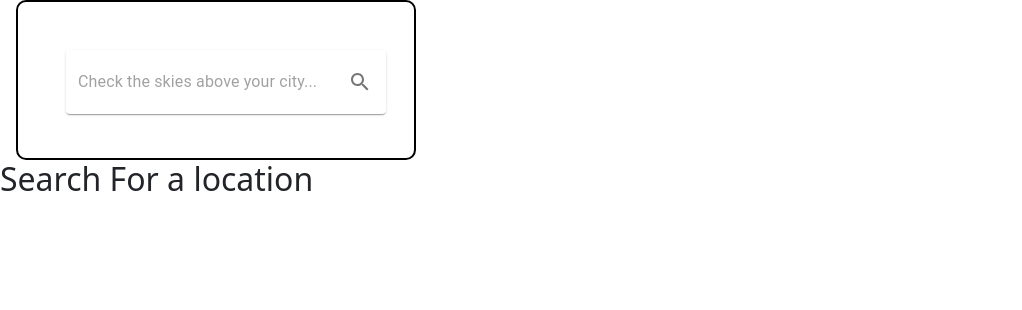
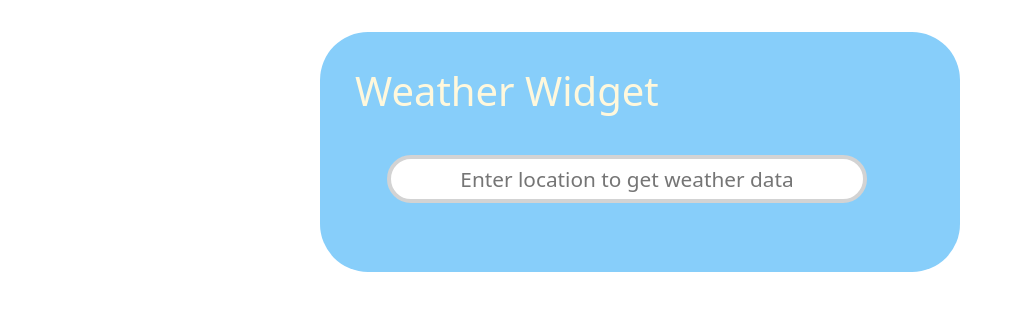
Before and after one commit to Sakshi-Dappu/Triple-Threat, a React (Vite) app: page / in a window 1280 px wide. Shown: the top 310 px of the page, without its empty margins (0-1022 px from the left). Built offline with nearby package versions, Linux system fonts and the light colour scheme.

Commit message:
Revised Weather Functionality

```diff
--- a/src/App.jsx
+++ b/src/App.jsx
@@ -1,14 +1,10 @@
-import React from "react";
-// import Counter from "./component/EBComponents/Counter";
-// import ErrorBoundary from "./component/EBComponents/ErrorBoundary";
-import Weather from "./component/Weather";
-import ErrorBoundary from "./component/ErrorBoundary";
+import React from 'react'
+import Weather from './WeatherPractice/weather'
+
 export default function App() {
   return (
     <div>
-      <ErrorBoundary>
-        <Weather />
-      </ErrorBoundary>
+      <Weather />
     </div>
-  );
+  )
 }
--- /dev/null
+++ b/src/WeatherPractice/InfoBox.css
@@ -0,0 +1,7 @@
+.InfoCard {
+    border: 2px solid black;
+    border-radius: 3rem;
+    background-color: lightskyblue;
+    padding: 3rem;
+    font-size: 1.5rem;
+}
--- /dev/null
+++ b/src/WeatherPractice/InfoBox.jsx
@@ -0,0 +1,91 @@
+import React from "react";
+import "./InfoBox.css";
+export default function InfoBox({ data }) {
+  const convertToReadablrFormat = (unixTimestamp) => {
+    const date = new Date(unixTimestamp * 1000);
+    return date.toLocaleString();
+  };
+
+  return (
+    <div>
+      {data && (
+        <div className="InfoCard">
+          <p>
+            <b>Location:&nbsp;</b> {data.name}
+          </p>
+          <p>
+            <b>Date: &nbsp;</b>
+            {convertToReadablrFormat(data.dt)}
+          </p>
+          <p>
+            <b>Feels Like: &nbsp;</b>
+            {data.main.feels_like}°C
+          </p>
+          <p>
+            <b>Humidity: &nbsp;</b>
+            {data.main.humidity}%
+          </p>
+          <p>
+            <b>Sea Level: &nbsp;</b>
+            {data.main.sea_level} hPa
+          </p>
+          <p>
+            <b>Temperature: &nbsp;</b>
+            {data.main.temp} °C
+          </p>
+          <p>
+            <b>Country: &nbsp;</b>
+            {data.sys.country}
+          </p>
+          <p>
+            <b>Sunrise: &nbsp;</b>
+            {convertToReadablrFormat(data.sys.sunrise)}
+          </p>
+          <p>
+            <b>Sunset: &nbsp;</b>
+            {convertToReadablrFormat(data.sys.sunset)}
+          </p>
+          <p>
+            <b>Atmosphere: &nbsp;</b>
+            {data.weather[0].main}
+          </p>
+          <p>
+            <b>Description: &nbsp;</b>
+            {data.weather[0].description}
+          </p>
+        </div>
+      )}
+    </div>
+  );
+}
+
+// import React from "react";
+// import "./InfoBox.css";
+
+// export default function InfoBox({ data }) {
+//   // Function to convert Unix timestamp to readable format
+//   const convertToReadableFormat = (unixTimestamp) => {
+//     const date = new Date(unixTimestamp * 1000); // Convert seconds to milliseconds
+//     return date.toLocaleString(); // Return readable format like "MM/DD/YYYY, HH:MM:SS"
+//   };
+
+//   return (
+//     <div>
+//       {data && (
+//         <div className="InfoCard">
+//           <p><b>Location:&nbsp;</b>{data.name}</p>
+//           <p><b>Date: &nbsp;</b>{convertToReadableFormat(data.dt)}</p> {/* Convert dt */}
+//           <p><b>Feels Like: &nbsp;</b>{data.main.feels_like}°C</p>
+//           <p><b>Humidity: &nbsp;</b>{data.main.humidity}%</p>
+//           <p><b>Sea Level: &nbsp;</b>{data.main.sea_level} hPa</p>
+//           <p><b>Temperature: &nbsp;</b>{data.main.temp}°C</p>
+//           <p><b>Country: &nbsp;</b>{data.sys.country}</p>
+//           <p><b>Sunrise: &nbsp;</b>{convertToReadableFormat(data.sys.sunrise)}</p> {/* Convert sunrise */}
+//           <p><b>Sunset: &nbsp;</b>{convertToReadableFormat(data.sys.sunset)}</p> {/* Convert sunset */}
+//           <p><b>Atmosphere: &nbsp;</b>{data.weather[0].main}</p>
+//           <p><b>Description: &nbsp;</b>{data.weather[0].description}</p>
+//         </div>
+//       )}
+//     </div>
+//   );
+// }
--- /dev/null
+++ b/src/WeatherPractice/SearchBox.css
@@ -0,0 +1,29 @@
+.searchBox {
+  margin: 2rem;
+  height: 3rem;
+  width: 30rem;
+  padding: 10 20px;
+  text-align: center;
+  font-size: 1.3rem;
+  border-radius: 24px;
+  border: 4px solid lightgray;
+}
+
+.searchBtn {
+  margin: 1rem;
+  border-radius: 24px;
+  border: 4px solid lightblue;
+  background-color: black;
+
+  color: white;
+  font-weight: 500;
+  height: 3.2rem;
+  width: 10rem;
+  padding: 5 10px;
+  font-size: 1.3rem;
+}
+
+.searchBtn:hover {
+  background-color: rgb(135, 169, 205);
+  color: white;
+}
--- /dev/null
+++ b/src/WeatherPractice/SearchBox.jsx
@@ -0,0 +1,36 @@
+import React, { useState } from "react";
+import "./SearchBox.css";
+
+export default function SearchBox({ onSearch }) {
+  const [location, setLocation] = useState("");
+
+  const handleInputChange = (e) => {
+    setLocation(e.target.value);
+  };
+
+  const handleSearch = () => {
+    if (location) {
+      onSearch(location);
+    }
+  };
+
+  return (
+    <div className="searchBoxContainer">
+      <input
+        onChange={handleInputChange}
+        type="text"
+        className="searchBox"
+        placeholder="Enter location to get weather data"
+        required
+      />
+
+      {location && (
+        <button className="searchBtn" onClick={handleSearch}>
+          Check sky
+        </button>
+      )}
+
+      <br />
+    </div>
+  );
+}
--- /dev/null
+++ b/src/WeatherPractice/Weather.css
@@ -0,0 +1,10 @@
+.container {
+  height: 15rem;
+  width: 40rem;
+  padding: 35px;
+  margin-top: 2rem;
+  border: 8px solid ligh;
+  background-color: lightskyblue;
+  color: cornsilk;
+  border-radius: 3rem;
+}
--- /dev/null
+++ b/src/WeatherPractice/Weather.jsx
@@ -0,0 +1,31 @@
+import React, { useState } from "react";
+import "./Weather.css";
+import SearchBox from "./SearchBox";
+import InfoBox from "./InfoBox";
+export default function Weather() {
+  const [info, setInfo] = useState(null);
+  const [errData, setErrData] = useState(null);
+  const GetData = async (location) => {
+    const API_Key = "cb5f39912e548a00caf9112a4f3ae23d";
+
+    const URL = `https://api.openweathermap.org/data/2.5/weather?q=${location}&appid=${API_Key}`;
+    const response = await fetch(URL);
+    const JsonResponse = await response.json();
+    console.log(JsonResponse);
+    if (JsonResponse.cod == 400 || JsonResponse.cod == 404) {
+      setErrData(JsonResponse.message);
+      console.log("Error:", JsonResponse.message);
+    } else {
+      setInfo(JsonResponse);
+      console.log("Response:", JsonResponse);
+    }
+  };
+
+  return (
+    <div className="container">
+      <h1>Weather Widget</h1>
+      <SearchBox onSearch={GetData} />
+      <InfoBox data={info} />
+    </div>
+  );
+}
```
